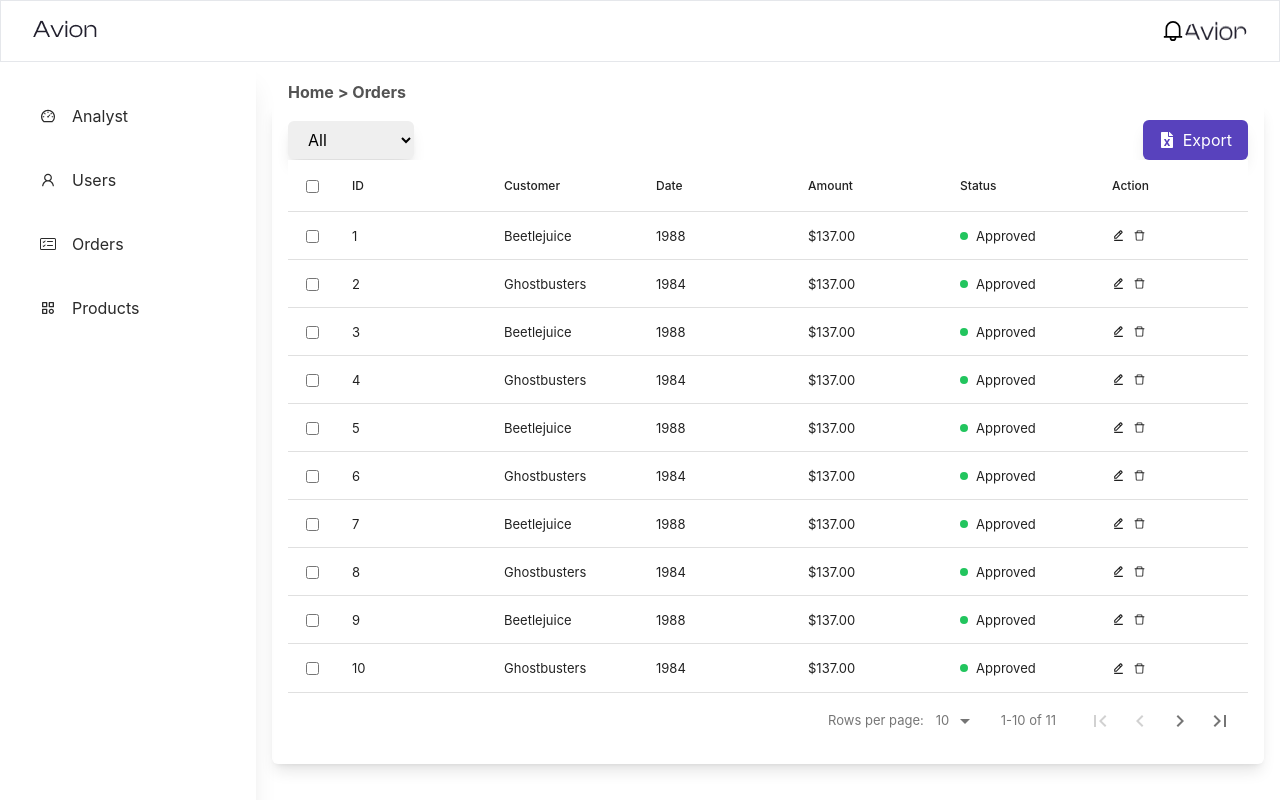
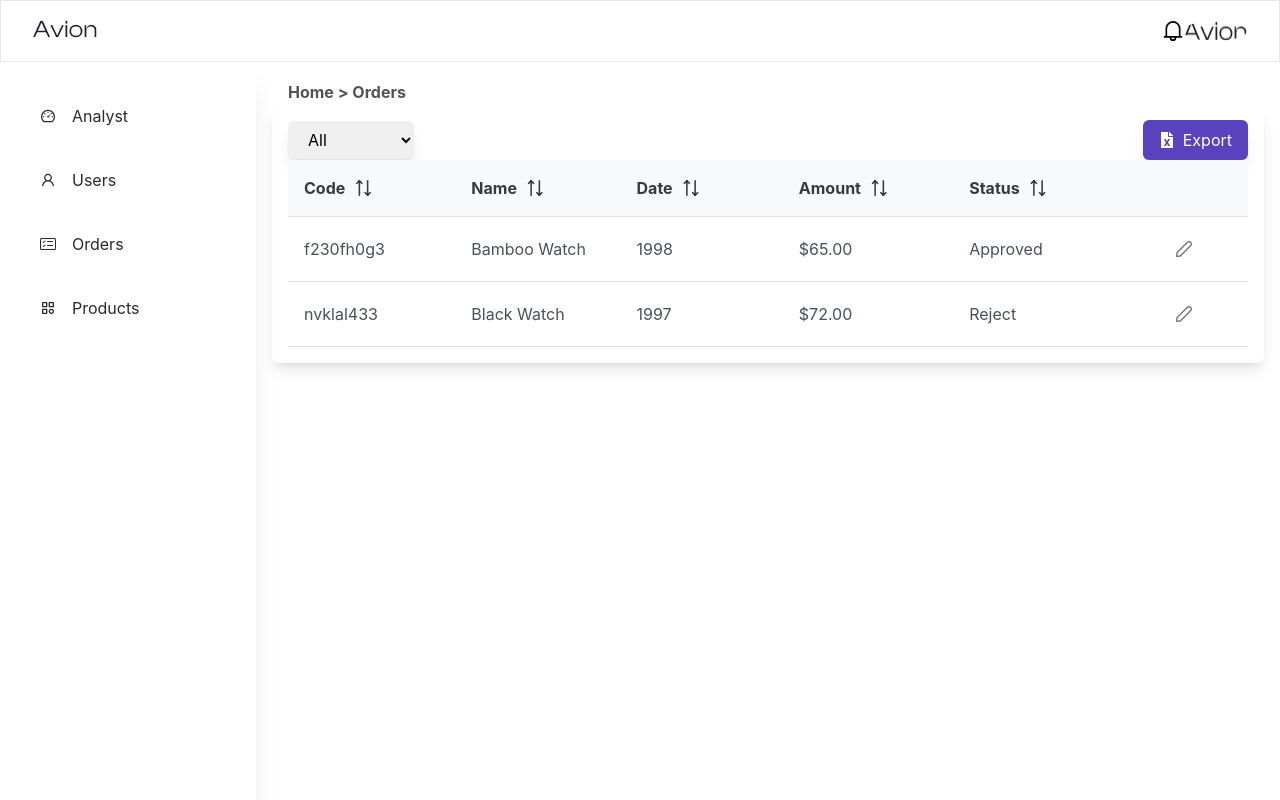
Before and after one commit to Huynhkimphat/Naver_Capstone_Project, a Next.js app: page /admin/order in a window 1280 px wide. Built offline with nearby package versions, Linux system fonts and the light colour scheme.

Commit message:
Update Table

```diff
--- a/components/AdProducts/AdProducts.js
+++ b/components/AdProducts/AdProducts.js
@@ -1,8 +1,17 @@
 import React, { useEffect, useState } from 'react';
+import "primeicons/primeicons.css";
+import "primereact/resources/themes/lara-light-indigo/theme.css";
+import "primereact/resources/primereact.css";
 import { IoIosAddCircle } from 'react-icons/io'
-import DataTable from 'react-data-table-component';
 import { BiEditAlt } from 'react-icons/bi'
 import { AiOutlineDelete } from 'react-icons/ai'
+import { DataTable } from "primereact/datatable";
+import { Column } from "primereact/column";
+import { InputText } from "primereact/inputtext";
+import { InputNumber } from "primereact/inputnumber";
+import { Dropdown } from "primereact/dropdown";
+import { Button } from "primereact/button";
+import { Toast } from "primereact/toast";
 const styles = {
     wrapper: 'mx-auto w-full p-4 flex flex-col shadow-lg rounded-md',
     feature: 'w-[100%] flex justify-between items-center gap-4 flex-wrap',
@@ -11,89 +20,124 @@ const styles = {
     btnAdd: 'px-4 py-2 rounded-md bg-[#5842BD] text-white flex items-center gap-2 shadow-lg select-none'
 }
 
-const columns = [
-    {
-        name: 'ID',
-        selector: (row) => row.id,
-        sortable: true,
-        reorder: true
-    },
-    {
-        name: 'Product',
-        selector: (row) => row.product,
-        sortable: true,
-        reorder: true
-    },
-    {
-        name: 'Category',
-        selector: (row) => row.category,
-        sortable: true,
-        reorder: true
-    },
-
-    {
-        name: 'Price',
-        selector: (row) => row.price,
-        sortable: true,
-        reorder: true
-    },
-
-    {
-        name: 'Stock Left',
-        selector: (row) => row.stock,
-        sortable: true,
-        reorder: true
-    },
-    {
-        name: 'Status',
-        selector: (row) => row.status,
-    },
-    {
-        name: '',
-        selector: (row) => row.action,
-    },
-];
-const data = [
-    {
-        id: 1,
-        product: 'Gray Sofa',
-        category: 'Decor items',
-        price: '$137.00',
-        stock: '20',
-        status: <div className='w-full flex justify-around items-center gap-2'>
-                    <div className='w-2 h-2 bg-green-500 rounded-[50%]'></div>
-                    <span>In Stock</span>
-                </div>,
-        action: <div className='w-full flex justify-around item-center gap-2'>
-                    <BiEditAlt className='cursor-pointer'></BiEditAlt>
-                    <AiOutlineDelete className='cursor-pointer'></AiOutlineDelete>
-                </div>
-    },
-    {
-        id: 2,
-        product: 'Terrible Chair',
-        category: 'Chair',
-        price: '$20.00',
-        stock: '0',
-        status: <div className='w-full flex justify-around items-center gap-2'>
-                    <div className='w-2 h-2 bg-red-500 rounded-[50%]'></div>
-                    <span>Out of Stock</span>
-                </div>,
-        action: <div className='w-full flex justify-around item-center gap-2'>
-                    <BiEditAlt className='cursor-pointer'></BiEditAlt>
-                    <AiOutlineDelete className='cursor-pointer'></AiOutlineDelete>
-                </div>
-    },
-];
 
 const AdProducts = (props) => {
 
-    const [hasWindow, setHasWindow] = useState(false);
+    const [products2, setProducts2] = useState(null);
+    const statuses = [
+        { label: "In Stock", value: "INSTOCK" },
+        { label: "Low Stock", value: "LOWSTOCK" },
+        { label: "Out of Stock", value: "OUTOFSTOCK" }
+    ];
+    const dataTableFuncMap = {
+        products2: setProducts2,
+    };
     useEffect(() => {
-        if (typeof window !== "undefined") {
-            setHasWindow(true);
+        setProducts2([
+            {
+                id: "1000",
+                code: "f230fh0g3",
+                name: "Bamboo Watch",
+                description: "Product Description",
+                image: "bamboo-watch.jpg",
+                price: 65,
+                category: "Accessories",
+                quantity: 24,
+                inventoryStatus: "INSTOCK",
+                rating: 5,
+            },
+            {
+                id: "1001",
+                code: "nvklal433",
+                name: "Black Watch",
+                description: "Product Description",
+                image: "black-watch.jpg",
+                price: 72,
+                category: "Accessories",
+                quantity: 61,
+                inventoryStatus: "OUTOFSTOCK",
+                rating: 4,
+            }
+        ])
+    }, []);
+
+    const getStatusLabel = (status) => {
+        switch (status) {
+            case "INSTOCK":
+                return "In Stock";
+
+            case "LOWSTOCK":
+                return "Low Stock";
+
+            case "OUTOFSTOCK":
+                return "Out of Stock";
+
+            default:
+                return "NA";
         }
-    }, []);
+    };
+    const onRowEditComplete = (e) => {
+        let _products2 = [...products2];
+        let { newData, index } = e;
+
+        _products2[index] = newData;
+
+        setProducts2(_products2);
+    };
+
+    const textEditor = (options) => {
+        return (
+            <InputText
+                type="text"
+                value={options.value}
+                onChange={(e) => options.editorCallback(e.target.value)}
+            />
+        );
+    };
+    const statusEditor = (options) => {
+        return (
+            <Dropdown
+                value={options.value}
+                options={statuses}
+                optionLabel="label"
+                optionValue="value"
+                onChange={(e) => options.editorCallback(e.value)}
+                placeholder="Select a Status"
+                itemTemplate={(option) => {
+                    return (
+                        <span
+                            className={`product-badge status-${option.value.toLowerCase()}`}
+                        >
+                            {option.label}
+                        </span>
+                    );
+                }}
+            />
+        );
+    };
+
+    const priceEditor = (options) => {
+        return (
+            <InputNumber
+                value={options.value}
+                onValueChange={(e) => options.editorCallback(e.value)}
+                mode="currency"
+                currency="USD"
+                locale="en-US"
+            />
+        );
+    };
+
+    const statusBodyTemplate = (rowData) => {
+        return getStatusLabel(rowData.inventoryStatus);
+    };
+
+    const priceBodyTemplate = (rowData) => {
+        return new Intl.NumberFormat("en-US", {
+            style: "currency",
+            currency: "USD"
+        }).format(rowData.price);
+    };
     return (
         <div className={styles.wrapper}>
             <div className={styles.feature}>
@@ -119,13 +163,55 @@ const AdProducts = (props) => {
                 </button>
             </div>
             <div>
-                {hasWindow && <DataTable
-                    columns={columns}
-                    data={data}
-                    responsive
-                    pagination
-                    selectableRows
-                />}
+                <DataTable
+                    value={products2}
+                    editMode="row"
+                    dataKey="id"
+                    onRowEditComplete={onRowEditComplete}
+                    responsiveLayout="scroll"
+                >
+                    <Column
+                        field="id"
+                        header="ID"
+                        sortable
+                        editor={(options) => textEditor(options)}
+                        style={{ width: "15%" }}
+                    ></Column>
+                    <Column
+                        field="name"
+                        header="Name"
+                        sortable
+                        editor={(options) => textEditor(options)}
+                        style={{ width: "15%" }}
+                    ></Column>
+                    <Column
+                        field="category"
+                        header="Category"
+                        sortable
+                        style={{ width: "15%" }}
+                    ></Column>
+                    <Column
+                        field="inventoryStatus"
+                        header="Status"
+                        sortable
+                        body={statusBodyTemplate}
+                        editor={(options) => statusEditor(options)}
+                        style={{ width: "15%" }}
+                    ></Column>
+                    <Column
+                        field="price"
+                        header="Price"
+                        sortable
+                        body={priceBodyTemplate}
+                        editor={(options) => priceEditor(options)}
+                        style={{ width: "15%" }}
+                    ></Column>
+                    <Column
+                        rowEditor
+                        headerStyle={{ width: "10%", minWidth: "8rem" }}
+                        bodyStyle={{ textAlign: "center" }}
+                    ></Column>
+                </DataTable>
             </div>
         </div>
     );
--- a/components/AdminOrders/AdminOrders.js
+++ b/components/AdminOrders/AdminOrders.js
@@ -1,216 +1,145 @@
-import React, { useEffect, useState } from 'react';
+import "primeicons/primeicons.css";
+import "primereact/resources/themes/lara-light-indigo/theme.css";
+import "primereact/resources/primereact.css";
+import React, { useEffect, useState, useRef } from 'react';
 import { FaFileExcel } from 'react-icons/fa'
-import DataTable from 'react-data-table-component';
+// import DataTable from 'react-data-table-component';
 import { BiEditAlt } from 'react-icons/bi'
 import { AiOutlineDelete } from 'react-icons/ai'
+import { DataTable } from "primereact/datatable";
+import { Column } from "primereact/column";
+import { InputText } from "primereact/inputtext";
+import { InputNumber } from "primereact/inputnumber";
+import { Dropdown } from "primereact/dropdown";
+import { Button } from "primereact/button";
+import { Toast } from "primereact/toast";
 const styles = {
     wrapper: 'mx-auto w-full p-4 flex flex-col shadow-lg rounded-md',
     exportTable: 'w-[100%] flex justify-between items-center',
     select: 'px-4 py-2 rounded-md shadow-lg',
     btnExport: 'px-4 py-2 rounded-md bg-[#5842BD] text-white flex items-center gap-2 shadow-lg'
 }
-const columns = [
-    {
-        name: 'ID',
-        selector: (row) => row.id,
-        sortable: true,
-        reorder: true
-    },
-    {
-        name: 'Customer',
-        selector: (row) => row.customer,
-        sortable: true,
-        reorder: true
-    },
-    {
-        name: 'Date',
-        selector: (row) => row.date,
-        sortable: true,
-        reorder: true
-    },
-
-    {
-        name: 'Amount',
-        selector: (row) => row.amount,
-        sortable: true,
-        reorder: true
-    },
-
-    {
-        name: 'Status',
-        selector: (row) => row.status,
-        sortable: true,
-        reorder: true
-    },
-    {
-        name: 'Action',
-        selector: (row) => row.action,
-    },
-];
-const data = [
-    {
-        id: 1,
-        customer: 'Beetlejuice',
-        date: '1988',
-        amount: '$137.00',
-        status: <div className='w-full flex justify-around items-center gap-2'>
-                    <div className='w-2 h-2 bg-green-500 rounded-[50%]'></div>
-                    <span>Approved</span>
-                </div>,
-        action: <div className='w-full flex justify-around item-center gap-2'>
-                    <BiEditAlt className='cursor-pointer'></BiEditAlt>
-                    <AiOutlineDelete className='cursor-pointer'></AiOutlineDelete>
-                </div>
-    },
-    {
-        id: 2,
-        customer: 'Ghostbusters',
-        date: '1984',
-        amount: '$137.00',
-        status: <div className='w-full flex justify-around items-center gap-2'>
-                    <div className='w-2 h-2 bg-green-500 rounded-[50%]'></div>
-                    <span>Approved</span>
-                </div>,
-        action: <div className='w-full flex justify-around item-center gap-2'>
-                    <BiEditAlt className='cursor-pointer'></BiEditAlt>
-                    <AiOutlineDelete className='cursor-pointer'></AiOutlineDelete>
-                </div>
-    },
-    {
-        id: 3,
-        customer: 'Beetlejuice',
-        date: '1988',
-        amount: '$137.00',
-        status: <div className='w-full flex justify-around items-center gap-2'>
-                    <div className='w-2 h-2 bg-green-500 rounded-[50%]'></div>
-                    <span>Approved</span>
-                </div>,
-        action: <div className='w-full flex justify-around item-center gap-2'>
-                    <BiEditAlt className='cursor-pointer'></BiEditAlt>
-                    <AiOutlineDelete className='cursor-pointer'></AiOutlineDelete>
-                </div>
-    },
-    {
-        id: 4,
-        customer: 'Ghostbusters',
-        date: '1984',
-        amount: '$137.00',
-        status: <div className='w-full flex justify-around items-center gap-2'>
-                    <div className='w-2 h-2 bg-green-500 rounded-[50%]'></div>
-                    <span>Approved</span>
-                </div>,
-        action: <div className='w-full flex justify-around item-center gap-2'>
-                    <BiEditAlt className='cursor-pointer'></BiEditAlt>
-                    <AiOutlineDelete className='cursor-pointer'></AiOutlineDelete>
-                </div>
-    },
-    {
-        id: 5,
-        customer: 'Beetlejuice',
-        date: '1988',
-        amount: '$137.00',
-        status: <div className='w-full flex justify-around items-center gap-2'>
-                    <div className='w-2 h-2 bg-green-500 rounded-[50%]'></div>
-                    <span>Approved</span>
-                </div>,
-        action: <div className='w-full flex justify-around item-center gap-2'>
-                    <BiEditAlt className='cursor-pointer'></BiEditAlt>
-                    <AiOutlineDelete className='cursor-pointer'></AiOutlineDelete>
-                </div>
-    },
-    {
-        id: 6,
-        customer: 'Ghostbusters',
-        date: '1984',
-        amount: '$137.00',
-        status: <div className='w-full flex justify-around items-center gap-2'>
-                    <div className='w-2 h-2 bg-green-500 rounded-[50%]'></div>
-                    <span>Approved</span>
-                </div>,
-        action: <div className='w-full flex justify-around item-center gap-2'>
-                    <BiEditAlt className='cursor-pointer'></BiEditAlt>
-                    <AiOutlineDelete className='cursor-pointer'></AiOutlineDelete>
-                </div>
-    },
-    {
-        id: 7,
-        customer: 'Beetlejuice',
-        date: '1988',
-        amount: '$137.00',
-        status: <div className='w-full flex justify-around items-center gap-2'>
-                    <div className='w-2 h-2 bg-green-500 rounded-[50%]'></div>
-                    <span>Approved</span>
-                </div>,
-        action: <div className='w-full flex justify-around item-center gap-2'>
-                    <BiEditAlt className='cursor-pointer'></BiEditAlt>
-                    <AiOutlineDelete className='cursor-pointer'></AiOutlineDelete>
-                </div>
-    },
-    {
-        id: 8,
-        customer: 'Ghostbusters',
-        date: '1984',
-        amount: '$137.00',
-        status: <div className='w-full flex justify-around items-center gap-2'>
-                    <div className='w-2 h-2 bg-green-500 rounded-[50%]'></div>
-                    <span>Approved</span>
-                </div>,
-        action: <div className='w-full flex justify-around item-center gap-2'>
-                    <BiEditAlt className='cursor-pointer'></BiEditAlt>
-                    <AiOutlineDelete className='cursor-pointer'></AiOutlineDelete>
-                </div>
-    },
-    {
-        id: 9,
-        customer: 'Beetlejuice',
-        date: '1988',
-        amount: '$137.00',
-        status: <div className='w-full flex justify-around items-center gap-2'>
-                    <div className='w-2 h-2 bg-green-500 rounded-[50%]'></div>
-                    <span>Approved</span>
-                </div>,
-        action: <div className='w-full flex justify-around item-center gap-2'>
-                    <BiEditAlt className='cursor-pointer'></BiEditAlt>
-                    <AiOutlineDelete className='cursor-pointer'></AiOutlineDelete>
-                </div>
-    },
-    {
-        id: 10,
-        customer: 'Ghostbusters',
-        date: '1984',
-        amount: '$137.00',
-        status: <div className='w-full flex justify-around items-center gap-2'>
-                    <div className='w-2 h-2 bg-green-500 rounded-[50%]'></div>
-                    <span>Approved</span>
-                </div>,
-        action: <div className='w-full flex justify-around item-center gap-2'>
-                    <BiEditAlt className='cursor-pointer'></BiEditAlt>
-                    <AiOutlineDelete className='cursor-pointer'></AiOutlineDelete>
-                </div>
-    },
-    {
-        id: 11,
-        customer: 'Ghostbusters',
-        date: '1984',
-        amount: '$137.00',
-        status: <div className='w-full flex justify-around items-center gap-2'>
-                    <div className='w-2 h-2 bg-green-500 rounded-[50%]'></div>
-                    <span>Approved</span>
-                </div>,
-        action: <div className='w-full flex justify-around item-center gap-2'>
-                    <BiEditAlt className='cursor-pointer'></BiEditAlt>
-                    <AiOutlineDelete className='cursor-pointer'></AiOutlineDelete>
-                </div>
-    },
-];
 
 const AdminOrders = (props) => {
-    const [hasWindow, setHasWindow] = useState(false);
+    const [products2, setProducts2] = useState(null);
+    const statuses = [
+        { label: "Approved", value: "APPROVED" },
+        { label: "Pending", value: "PENDING" },
+        { label: "Reject", value: "REJECT" }
+    ];
+    const dataTableFuncMap = {
+        products2: setProducts2,
+    };
     useEffect(() => {
-        if (typeof window !== "undefined") {
-            setHasWindow(true);
+        setProducts2([
+            {
+                id: "1000",
+                code: "f230fh0g3",
+                name: "Bamboo Watch",
+                description: "Product Description",
+                image: "bamboo-watch.jpg",
+                date: '1998',
+                price: 65,
+                category: "Accessories",
+                quantity: 24,
+                inventoryStatus: "INSTOCK",
+                rating: 5,
+                orderstatus:'APPROVED'
+            },
+            {
+                id: "1001",
+                code: "nvklal433",
+                name: "Black Watch",
+                description: "Product Description",
+                image: "black-watch.jpg",
+                date: "1997",
+                price: 72,
+                category: "Accessories",
+                quantity: 61,
+                inventoryStatus: "OUTOFSTOCK",
+                rating: 4,
+                orderstatus:'REJECT'
+            }
+        ])
+    }, []);
+
+    const getStatusLabel = (status) => {
+        switch (status) {
+          case "APPROVED":
+            return "Approved";
+
+          case "REJECT":
+            return "Reject";
+
+          case "PENDING":
+            return "Pending";
+
+          default:
+            return "NA";
         }
-    }, []);
+      };
+    const onRowEditComplete = (e) => {
+        let _products2 = [...products2];
+        let { newData, index } = e;
+
+        _products2[index] = newData;
+
+        setProducts2(_products2);
+    };
+
+    const textEditor = (options) => {
+        return (
+            <InputText
+                type="text"
+                value={options.value}
+                onChange={(e) => options.editorCallback(e.target.value)}
+            />
+        );
+    };
+    const statusEditor = (options) => {
+        return (
+            <Dropdown
+                value={options.value}
+                options={statuses}
+                optionLabel="label"
+                optionValue="value"
+                onChange={(e) => options.editorCallback(e.value)}
+                placeholder="Select a Status"
+                itemTemplate={(option) => {
+                    return (
+                        <span
+                            className={`product-badge status-${option.value.toLowerCase()}`}
+                        >
+                            {option.label}
+                        </span>
+                    );
+                }}
+            />
+        );
+    };
+
+    const priceEditor = (options) => {
+        return (
+            <InputNumber
+                value={options.value}
+                onValueChange={(e) => options.editorCallback(e.value)}
+                mode="currency"
+                currency="USD"
+                locale="en-US"
+            />
+        );
+    };
+
+    const statusBodyTemplate = (rowData) => {
+        return getStatusLabel(rowData.orderstatus);
+    };
+
+    const priceBodyTemplate = (rowData) => {
+        return new Intl.NumberFormat("en-US", {
+            style: "currency",
+            currency: "USD"
+        }).format(rowData.price);
+    };
     return (
         // Export File Excel
         <div className={styles.wrapper}>
@@ -228,13 +157,55 @@ const AdminOrders = (props) => {
             </div>
             {/* Orders List Table */}
             <div>
-                {hasWindow && <DataTable
-                    columns={columns}
-                    data={data}
-                    responsive
-                    pagination
-                    selectableRows
-                />}
+                <DataTable
+                    value={products2}
+                    editMode="row"
+                    dataKey="id"
+                    onRowEditComplete={onRowEditComplete}
+                    responsiveLayout="scroll"
+                >
+                    <Column
+                        field="code"
+                        header="Code"
+                        sortable
+                        editor={(options) => textEditor(options)}
+                        style={{ width: "20%" }}
+                    ></Column>
+                    <Column
+                        field="name"
+                        header="Name"
+                        sortable
+                        editor={(options) => textEditor(options)}
+                        style={{ width: "20%" }}
+                    ></Column>
+                    <Column
+                        field="date"
+                        header="Date"
+                        sortable
+                        style={{ width: "20%" }}
+                    ></Column>
+                    <Column
+                        field="price"
+                        header="Amount"
+                        sortable
+                        body={priceBodyTemplate}
+                        editor={(options) => priceEditor(options)}
+                        style={{ width: "20%" }}
+                    ></Column>
+                    <Column
+                        field="orderstatus"
+                        header="Status"
+                        sortable
+                        body={statusBodyTemplate}
+                        editor={(options) => statusEditor(options)}
+                        style={{ width: "20%" }}
+                    ></Column>
+                    <Column
+                        rowEditor
+                        headerStyle={{ width: "10%", minWidth: "8rem" }}
+                        bodyStyle={{ textAlign: "center" }}
+                    ></Column>
+                </DataTable>
             </div>
         </div>
     );
--- a/package.json
+++ b/package.json
@@ -11,6 +11,8 @@
   "dependencies": {
     "chart.js": "^3.9.1",
     "next": "12.3.1",
+    "primeicons": "^6.0.1",
+    "primereact": "^8.6.1",
     "react": "18.2.0",
     "react-chartjs-2": "^4.3.1",
     "react-data-table-component": "^7.5.3",
```
